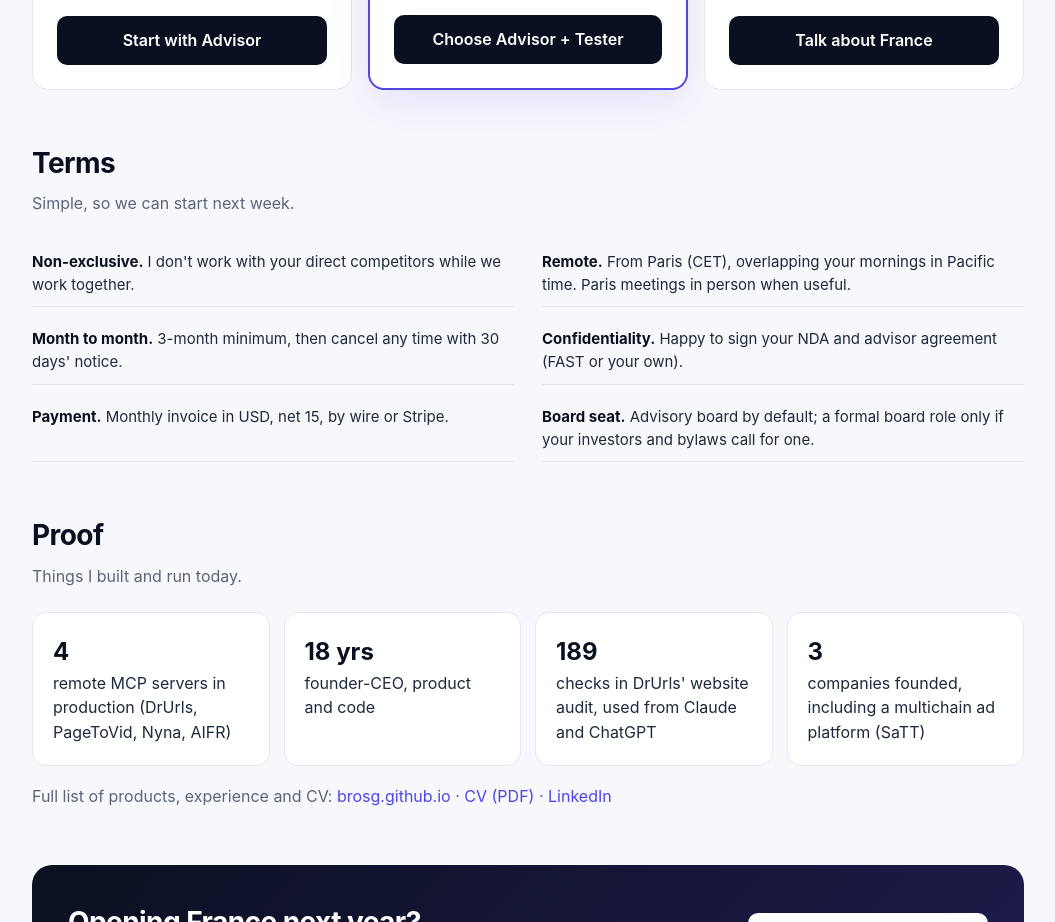
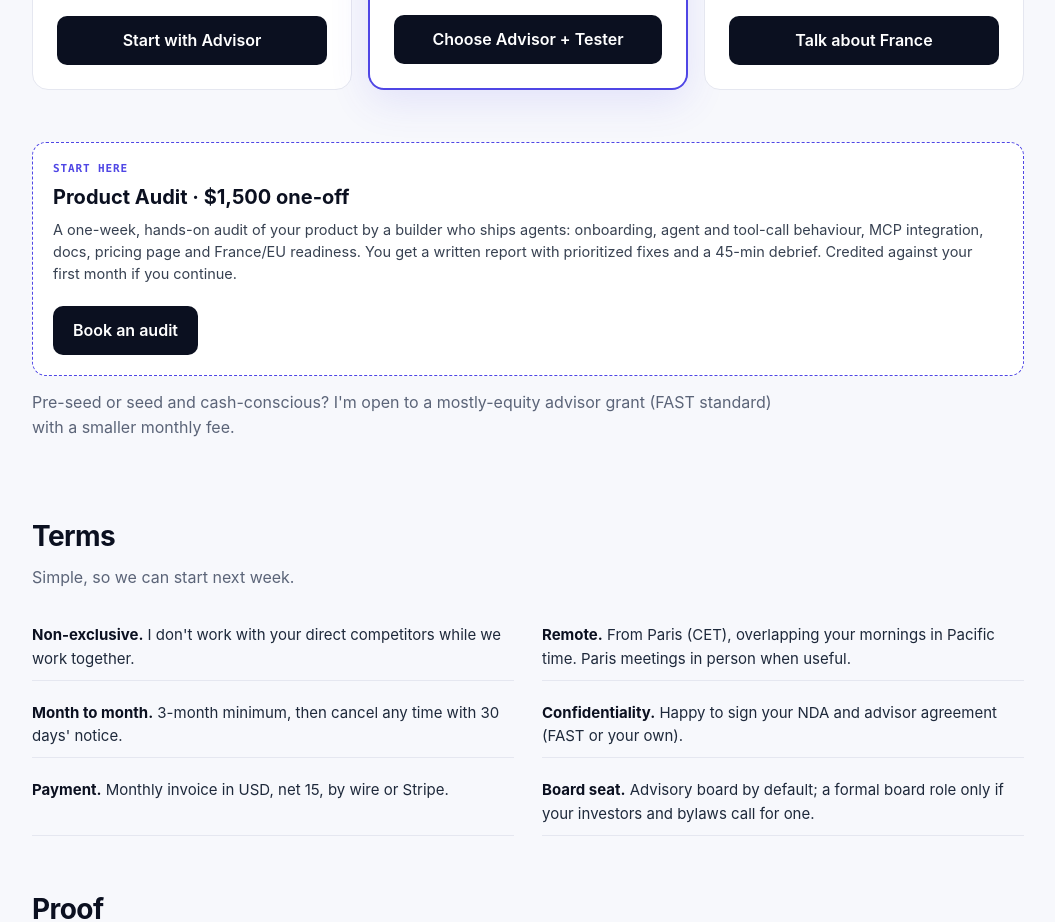
Before and after one commit to BrosG/brosg.github.io, a plain HTML site: page advisor.html in a window 1280 px wide. Shown: the part 1447-2369 px from the top of the page, without its empty margins (112-1167 px from the left). Drawn offline with Linux system fonts and the light colour scheme.

Commit message:
Advisor page: add product audit offer

```diff
--- a/advisor.html
+++ b/advisor.html
@@ -53,7 +53,7 @@ footer{color:var(--muted);font-size:13px;text-align:center;padding-bottom:40px}
 </style>
 </head>
 <body>
-<nav><div class="wrap"><b>Gauthier Bros</b><div class="r"><a href="./">Portfolio</a><a href="#plans">Plans</a><a href="#terms">Terms</a><a href="mailto:gauthier.bros@gmail.com?subject=Advisor%20-%20France%20%2F%20EU">Contact</a></div></div></nav>
+<nav><div class="wrap"><b>Gauthier Bros</b><div class="r"><a href="./">Portfolio</a><a href="#plans">Plans</a><a href="#audit">Audit</a><a href="#terms">Terms</a><a href="mailto:gauthier.bros@gmail.com?subject=Advisor%20-%20France%20%2F%20EU">Contact</a></div></div></nav>
 
 <header><div class="wrap">
   <div class="k">For VC-backed US AI startups</div>
@@ -89,6 +89,16 @@ footer{color:var(--muted);font-size:13px;text-align:center;padding-bottom:40px}
   </div>
 </section>
 
+<section id="audit">
+  <div class="box" style="display:flex;justify-content:space-between;align-items:center;gap:20px;flex-wrap:wrap;border:1px dashed var(--accent)">
+    <div><div class="tag" style="font:600 11px/1 ui-monospace,Menlo,monospace;text-transform:uppercase;letter-spacing:.08em;color:var(--accent);margin-bottom:8px">Start here</div>
+    <h3 style="font-size:20px">Product Audit · $1,500 one-off</h3>
+    <p>A one-week, hands-on audit of your product by a builder who ships agents: onboarding, agent and tool-call behaviour, MCP integration, docs, pricing page and France/EU readiness. You get a written report with prioritized fixes and a 45-min debrief. Credited against your first month if you continue.</p></div>
+    <a class="btn" style="background:var(--ink);color:#fff" href="mailto:gauthier.bros@gmail.com?subject=Product%20Audit">Book an audit</a>
+  </div>
+  <p class="sub" style="margin-top:14px">Pre-seed or seed and cash-conscious? I'm open to a mostly-equity advisor grant (FAST standard) with a smaller monthly fee.</p>
+</section>
+
 <section id="terms">
   <h2>Terms</h2>
   <p class="sub">Simple, so we can start next week.</p>
```
